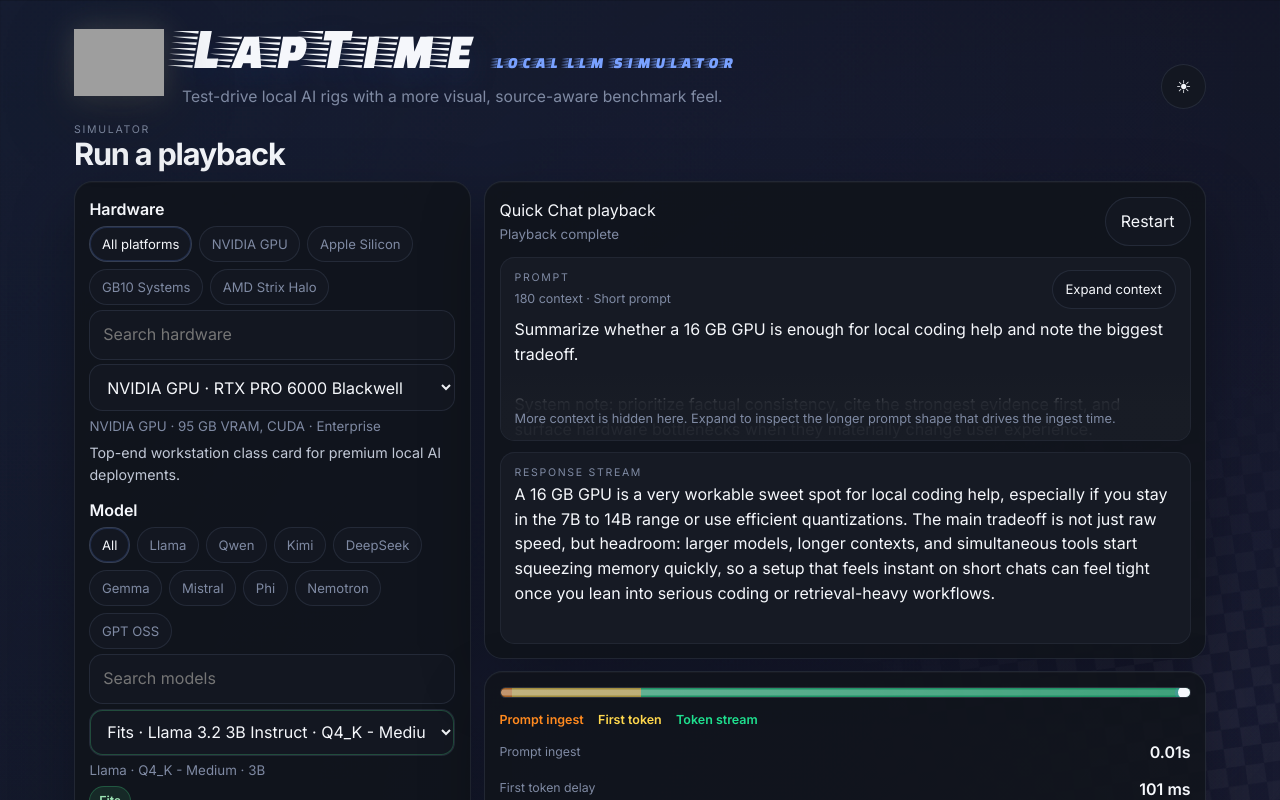
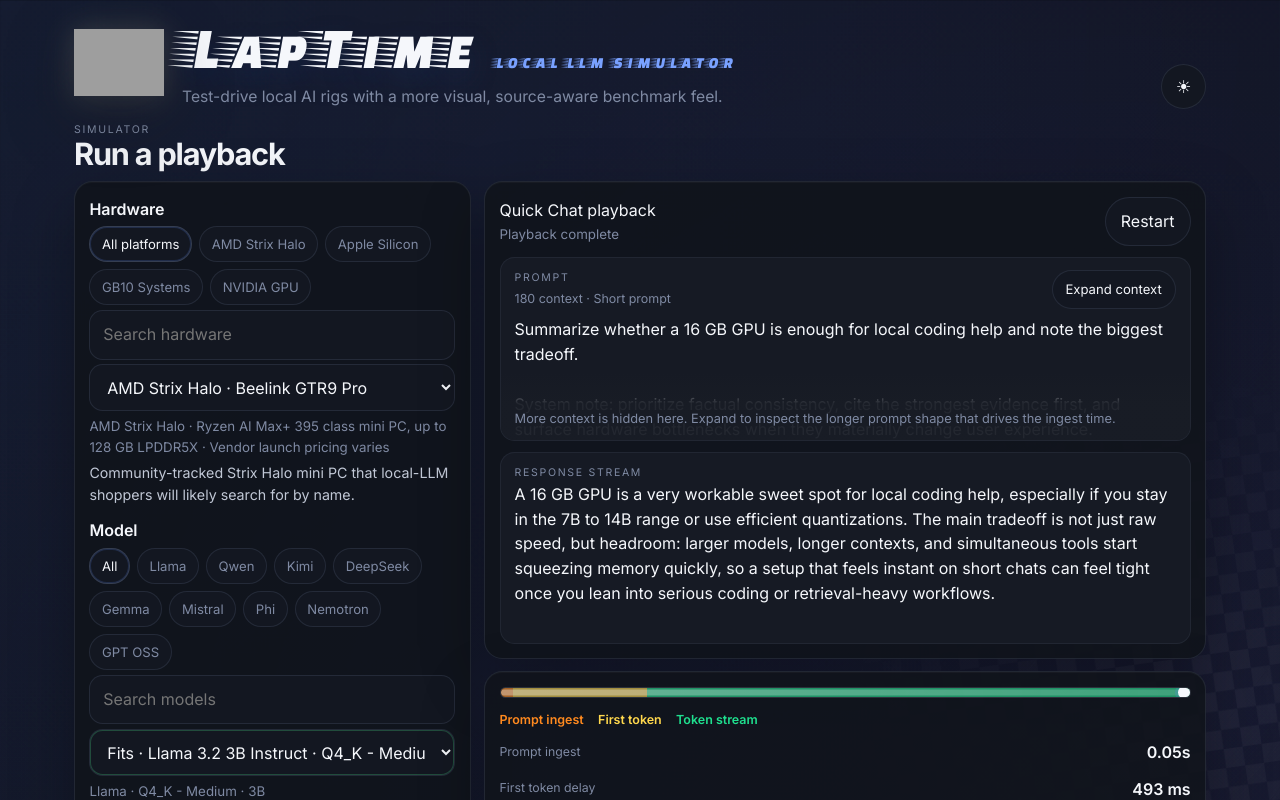
Before and after one commit to mcglothi/laptime, a React (Vite) app: page / in a window 1280 px wide. Shown: the top 800 px of the page. Built offline with nearby package versions, Linux system fonts and the light colour scheme; grey boxes are pictures that could not be loaded.

Commit message:
Fix hardware filter defaults and ordering

```diff
--- a/src/App.jsx
+++ b/src/App.jsx
@@ -118,6 +118,59 @@
 
 function uniqueHardwarePlatforms(items) {
   return ['all', ...new Set(items.map((item) => item.platform).filter(Boolean))]
+}
+
+function extractChipGeneration(name) {
+  const match = name.match(/\bM(\d+)\b/i)
+  return match ? Number(match[1]) : null
+}
+
+function getAppleTierRank(name) {
+  const normalized = name.toLowerCase()
+  if (normalized.includes('ultra')) return 0
+  if (normalized.includes('max')) return 1
+  if (normalized.includes('pro')) return 2
+  return 3
+}
+
+function getAppleFormFactorRank(name) {
+  const normalized = name.toLowerCase()
+  if (normalized.includes('studio')) return 0
+  if (normalized.includes('macbook pro')) return 1
+  if (normalized.includes('mini')) return 2
+  if (normalized.includes('macbook air')) return 3
+  return 4
+}
+
+function compareHardwareEntries(left, right) {
+  if (left.id === 'custom' || right.id === 'custom') {
+    return left.id === 'custom' ? -1 : 1
+  }
+
+  if (left.platform !== right.platform) {
+    return left.platform.localeCompare(right.platform)
+  }
+
+  if (left.platform === 'Apple Silicon') {
+    const generationDiff = (extractChipGeneration(right.name) ?? -1) - (extractChipGeneration(left.name) ?? -1)
+    if (generationDiff !== 0) return generationDiff
+
+    const formFactorDiff = getAppleFormFactorRank(left.name) - getAppleFormFactorRank(right.name)
+    if (formFactorDiff !== 0) return formFactorDiff
+
+    const tierDiff = getAppleTierRank(left.name) - getAppleTierRank(right.name)
+    if (tierDiff !== 0) return tierDiff
+
+    const memoryDiff = (right.memoryGb ?? -1) - (left.memoryGb ?? -1)
+    if (memoryDiff !== 0) return memoryDiff
+  }
+
+  if (left.platform === 'GB10 Systems') {
+    const memoryDiff = (right.memoryGb ?? -1) - (left.memoryGb ?? -1)
+    if (memoryDiff !== 0) return memoryDiff
+  }
+
+  return left.name.localeCompare(right.name)
 }
 
 function getExperience(totalSeconds) {
@@ -316,7 +369,8 @@
     source: 'Manual',
     memoryGb: null,
   })
-  const hardwareEntries = hardwareOptions.map((item) => {
+  const hardwareEntries = hardwareOptions
+    .map((item) => {
       const mergedItem =
         item.id === 'custom'
           ? {
@@ -330,6 +384,7 @@
         platform: getHardwarePlatform(mergedItem),
       }
     })
+    .sort(compareHardwareEntries)
   const nonCustomHardwareEntries = hardwareEntries.filter((item) => item.id !== 'custom')
   const hardwarePlatformOptions = uniqueHardwarePlatforms(nonCustomHardwareEntries)
   const [hardwareId, setHardwareId] = useState(hardwareEntries[1].id)
@@ -441,6 +496,24 @@
     const fallbackHardware = nextOptions[0]
     if (fallbackHardware) {
       setCompareHardwareId(fallbackHardware.id)
+    }
+  }
+
+  function handleHardwarePlatformFilterChange(nextFilter) {
+    setHardwarePlatformFilter(nextFilter)
+
+    const nextOptions =
+      nextFilter === 'all'
+        ? hardwareEntries
+        : nonCustomHardwareEntries.filter((option) => option.platform === nextFilter)
+
+    if (nextOptions.some((option) => option.id === hardwareId)) {
+      return
+    }
+
+    const fallbackHardware = nextOptions[0]
+    if (fallbackHardware) {
+      setHardwareId(fallbackHardware.id)
     }
   }
 
@@ -602,7 +675,7 @@
         visibleHardwareOptions={visibleHardwareOptions}
         hardwarePlatformOptions={hardwarePlatformOptions}
         hardwarePlatformFilter={hardwarePlatformFilter}
-        setHardwarePlatformFilter={setHardwarePlatformFilter}
+        setHardwarePlatformFilter={handleHardwarePlatformFilterChange}
         setHardwareId={setHardwareId}
         customMetrics={customMetrics}
         setCustomMetrics={setCustomMetrics}
```
Lines whose indentation alone changed are shown as unchanged.
